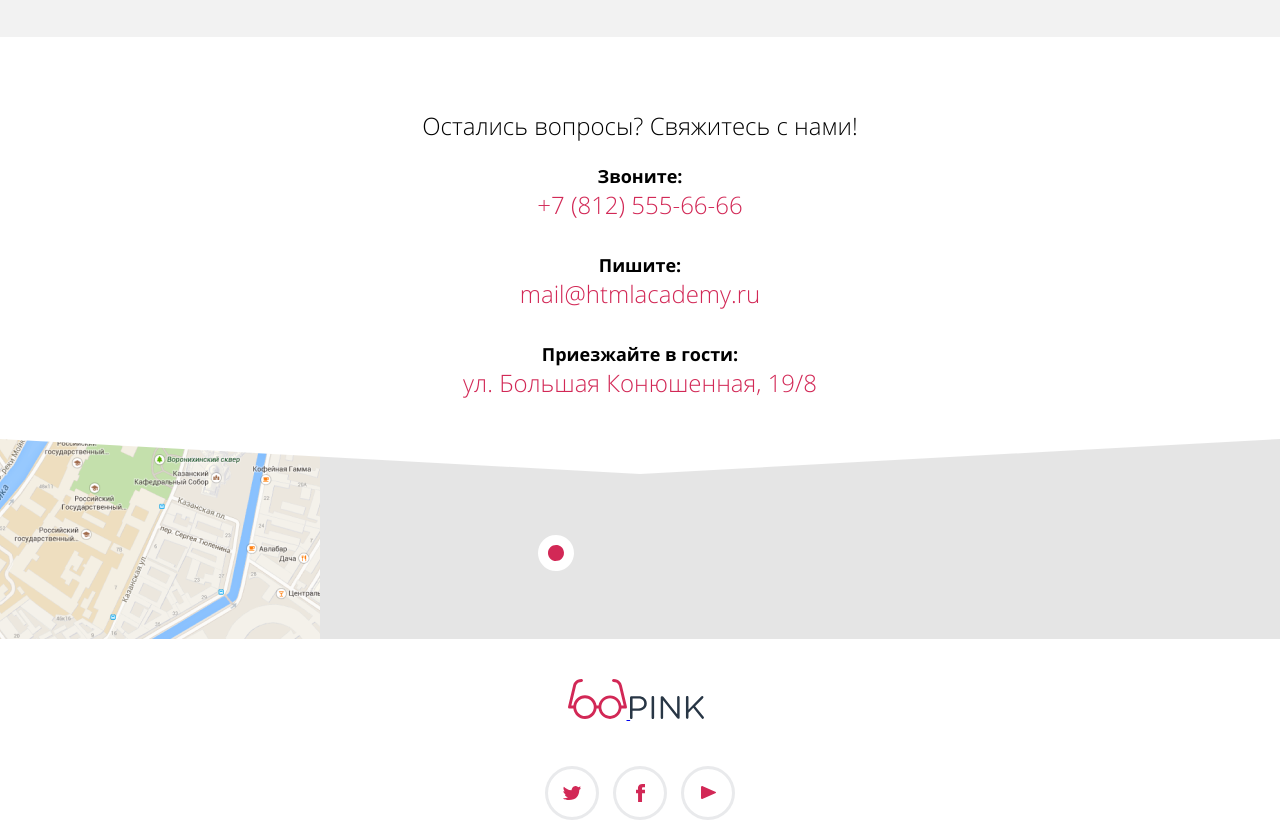
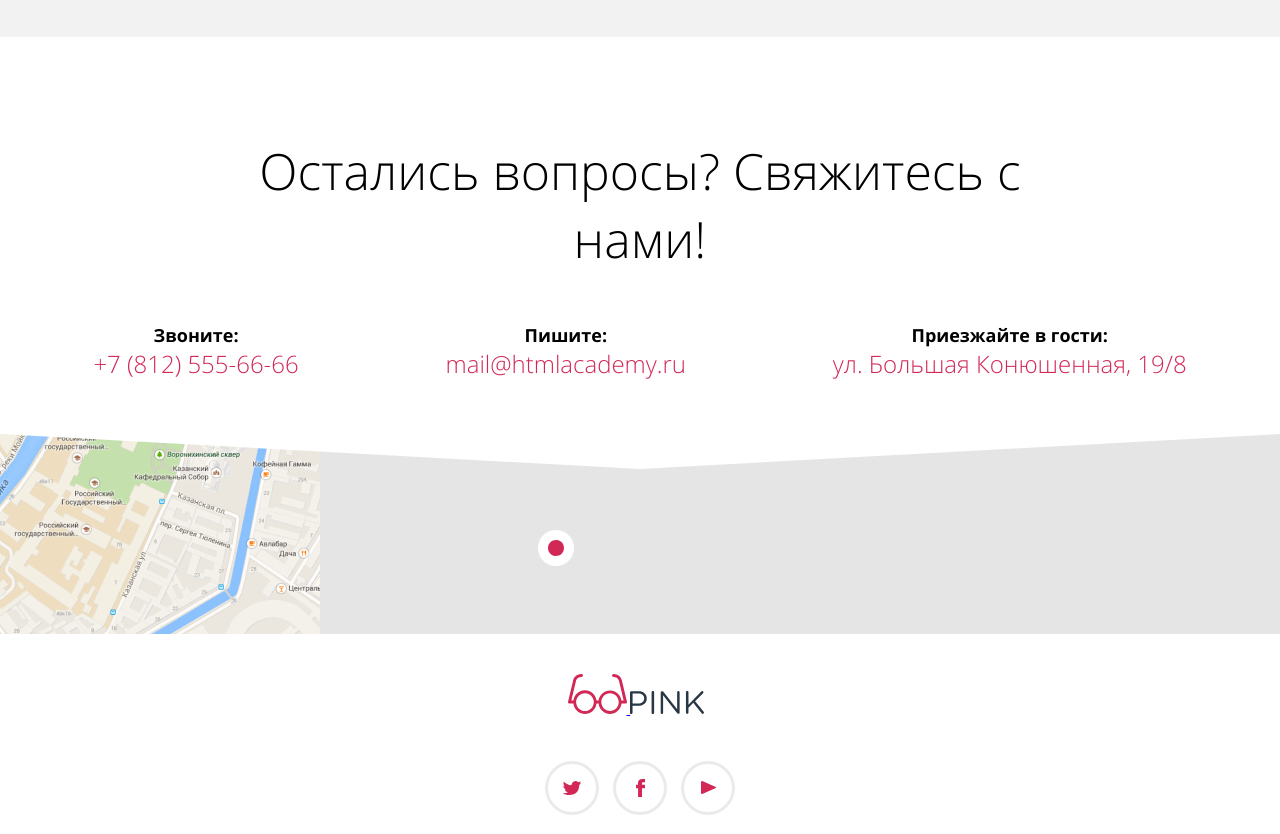
Before and after one commit to alianta/393331-pink-21, a website: page source/index.html in a window 1280 px wide. Shown: the part 2597-3431 px from the top of the page. Drawn offline with nearby package versions, Linux system fonts and the light colour scheme; files that its build step writes are made by us from their sources.

Commit message:
адаптивный блок contacts

```diff
--- a/source/sass/blocks/contacts-list.scss
+++ b/source/sass/blocks/contacts-list.scss
@@ -1,6 +1,14 @@
 .contacts-list {
   list-style: none;
   padding: 0;
+  display: flex;
+  flex-direction: column;
+  flex-wrap: wrap;
+
+  @media (min-width: $tablet-width) {
+    flex-direction: row;
+    justify-content: space-around;
+  }
 }
 
 .contacts-list__item {
--- a/source/sass/blocks/contacts.scss
+++ b/source/sass/blocks/contacts.scss
@@ -21,4 +21,18 @@
   font-weight: 300;
   font-size: 24px;
   line-height: 29px;
+
+  @media (min-width: $tablet-width) {
+    font-size: 40px;
+    line-height: 54px;
+    padding-left:120px;
+    padding-right: 120px;
+  }
+
+  @media (min-width: $desktop-width) {
+    font-size: 50px;
+    line-height: 68px;
+    padding-left: 230px;
+    padding-right: 230px;
+  }
 }
```
